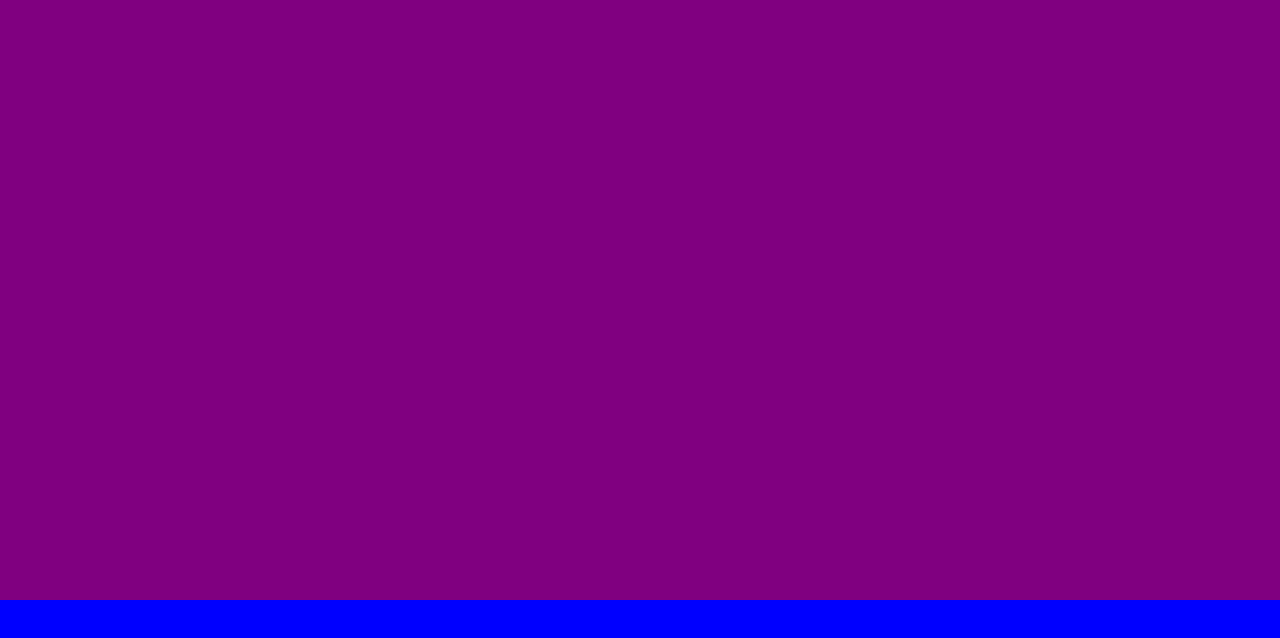
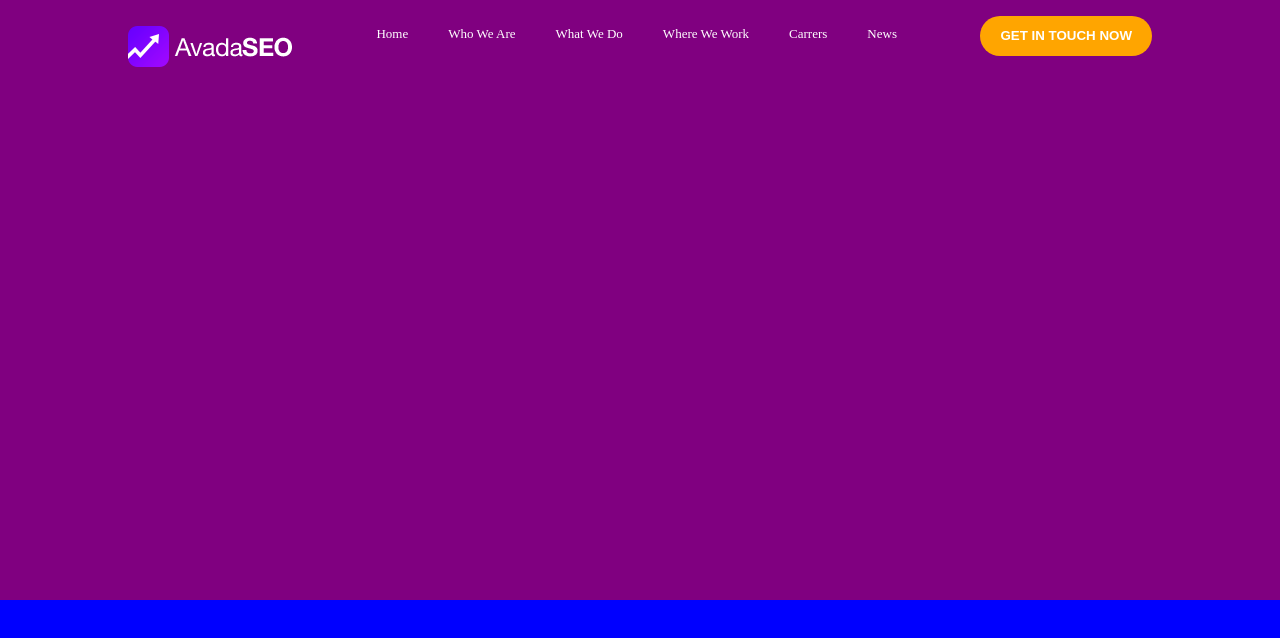
Before and after one commit to GianniPio/proj-html-vuejs, a Vue app: page / in a window 1280 px wide. Shown: the top 638 px of the page. Built offline with nearby package versions, Linux system fonts and the light colour scheme.

Commit message:
menu of header

```diff
--- a/src/components/SeoHeader.vue
+++ b/src/components/SeoHeader.vue
@@ -3,14 +3,23 @@
     <header>
 
         <!-- logo -->
-        <div>
-            <!-- <img src="../../src/assets/images/logo_seo_w_2x.png" alt="Logo della pagina"> -->
+        <div id="logo">
+            <img src="../../src/assets/images/logo_seo_w_1x.png" alt="Logo della pagina">
         </div>
 
         <!-- Menu -->
-        <div>
+        <div id="menu">
+            <ul>
+                <li v-for="voice, i in menu" :key="i">
+                    <a :href="voice.link">{{voice.title}}</a>
+                </li>
+            </ul>
+        </div>
 
-        </div>
+        <!-- Bottone -->
+        <button>
+            <span>GET IN TOUCH NOW</span>
+        </button>
 
     </header>
 
@@ -18,16 +27,105 @@
 </template>
 
 <script>
+
 export default {
   name: 'SeoHeader',
-}
+
+  data() {
+    return {
+        menu : [
+            {
+                title: "Home",
+                link: "",
+            },
+
+            {
+                title: "Who We Are",
+                link: "",
+            },
+
+            {
+                title: "What We Do",
+                link: "",
+            },
+
+            {
+                title: "Where We Work",
+                link: "",
+            },
+
+            {
+                title: "Carrers",
+                link: "",
+            },
+
+            {
+                title: "News",
+                link: "",
+            }
+        ]
+    }
+
+  }
+
+};
+
 </script>
 
 <style scoped lang="scss">
 
+
 header {
     background-color: purple;
     height: 600px;
+    padding: 2% 10%;
+    display: flex;
+    justify-content: space-between;
+
+    img {
+    width: 100%;
+    }
+
+    #menu {
+
+        display: inline-block;
+        font-size: 13px;
+
+        li {
+            display: inline;
+            padding: 20px;
+
+            a {
+                color: white;
+                text-decoration: none;
+
+                &:hover {
+                color: orange;
+                }
+            }
+
+
+
+        }
+    }
+
+    button {
+            margin-top: -10px;
+            height: 7%;
+            line-height: 0%;
+            padding: 20px;
+            border-radius: 50px;
+            background-color: orange;
+            border: none;
+            cursor: pointer;
+
+            span {
+                color: white;
+                font-weight: bold;
+            }
+        }
 }
 
+
+
 </style>
```
